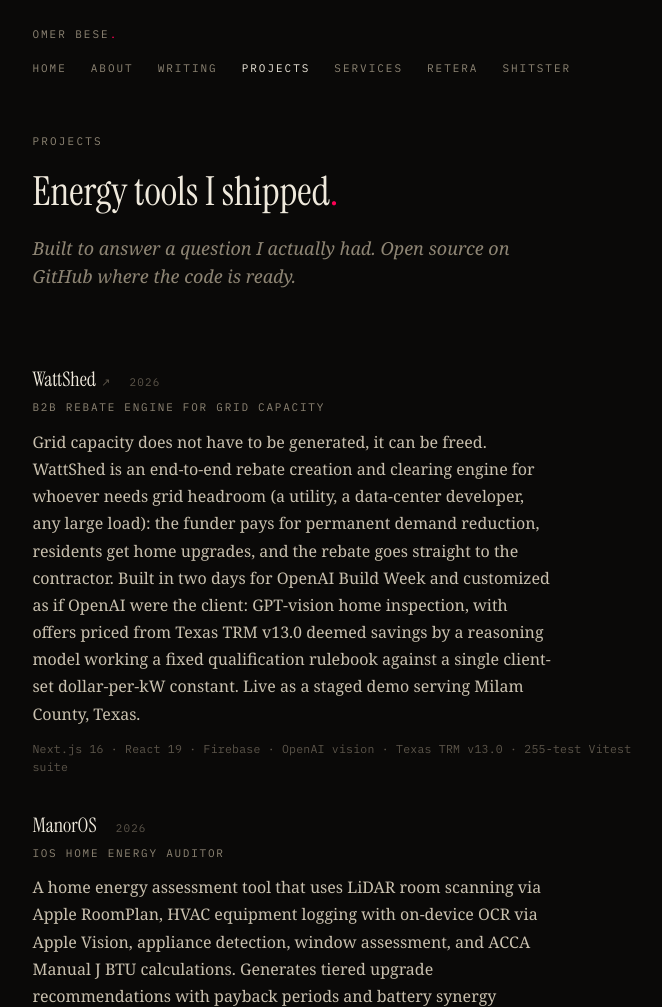
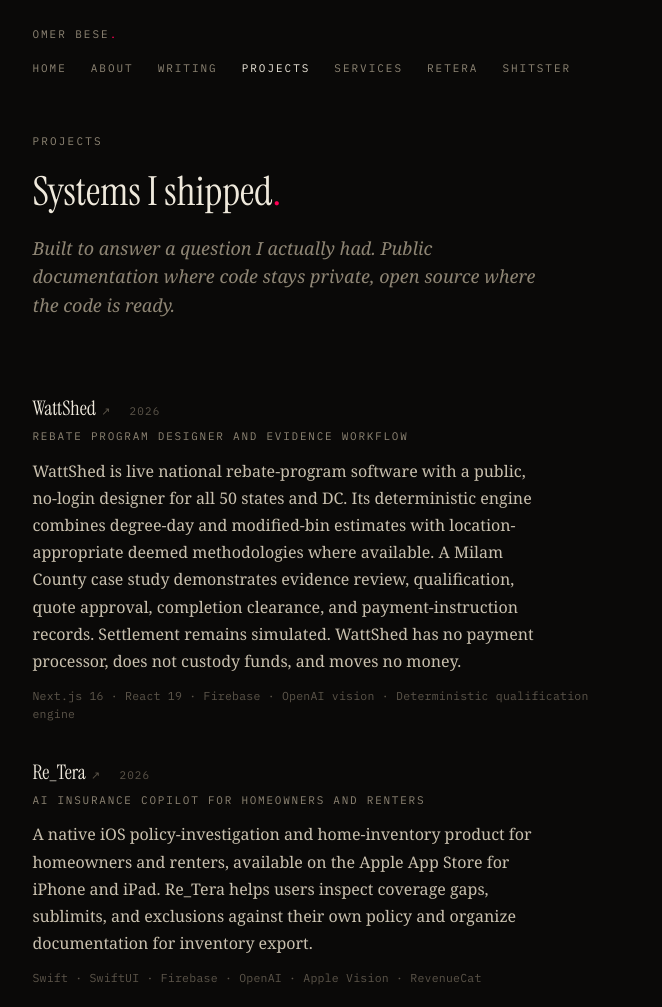
Before and after one commit to mrbese/mrbese.github.io, an Astro site: page /projects in a window 1280 px wide. Shown: the top 1007 px of the page, without its empty margins (98-760 px from the left). Built offline with nearby package versions, Linux system fonts and the light colour scheme; Astro itself is replaced by a stand-in of ours.

Commit message:
Refresh projects and agent metadata

```diff
--- a/src/data/projects.ts
+++ b/src/data/projects.ts
@@ -12,13 +12,22 @@
 export const projects: Project[] = [
   {
     name: 'WattShed',
-    tagline: 'B2B Rebate Engine for Grid Capacity',
+    tagline: 'Rebate Program Designer and Evidence Workflow',
     year: '2026',
     // Repo is private; the link points at the live app, wattshed.co.
     repoUrl: 'https://wattshed.co',
     description:
-      'Grid capacity does not have to be generated, it can be freed. WattShed is an end-to-end rebate creation and clearing engine for whoever needs grid headroom (a utility, a data-center developer, any large load): the funder pays for permanent demand reduction, residents get home upgrades, and the rebate goes straight to the contractor. Built in two days for OpenAI Build Week and customized as if OpenAI were the client: GPT-vision home inspection, with offers priced from Texas TRM v13.0 deemed savings by a reasoning model working a fixed qualification rulebook against a single client-set dollar-per-kW constant. Live as a staged demo serving Milam County, Texas.',
-    stack: ['Next.js 16', 'React 19', 'Firebase', 'OpenAI vision', 'Texas TRM v13.0', '255-test Vitest suite'],
+      'WattShed is live national rebate-program software with a public, no-login designer for all 50 states and DC. Its deterministic engine combines degree-day and modified-bin estimates with location-appropriate deemed methodologies where available. A Milam County case study demonstrates evidence review, qualification, quote approval, completion clearance, and payment-instruction records. Settlement remains simulated. WattShed has no payment processor, does not custody funds, and moves no money.',
+    stack: ['Next.js 16', 'React 19', 'Firebase', 'OpenAI vision', 'Deterministic qualification engine'],
+  },
+  {
+    name: 'Re_Tera',
+    tagline: 'AI Insurance Copilot for Homeowners and Renters',
+    year: '2026',
+    repoUrl: 'https://apps.apple.com/us/app/re-tera-insurance-copilot/id6776045760',
+    description:
+      'A native iOS policy-investigation and home-inventory product for homeowners and renters, available on the Apple App Store for iPhone and iPad. Re_Tera helps users inspect coverage gaps, sublimits, and exclusions against their own policy and organize documentation for inventory export.',
+    stack: ['Swift', 'SwiftUI', 'Firebase', 'OpenAI', 'Apple Vision', 'RevenueCat'],
   },
   {
     name: 'ManorOS',
--- a/src/layouts/BaseLayout.astro
+++ b/src/layouts/BaseLayout.astro
@@ -26,7 +26,7 @@
   '@type': 'Person',
   name: site.name,
   url: site.url,
-  jobTitle: 'Founder and Operator',
+  jobTitle: 'Energy Systems Engineer and Operator',
   address: { '@type': 'PostalAddress', addressLocality: 'Los Angeles', addressRegion: 'CA', addressCountry: 'US' },
   sameAs: ['https://github.com/mrbese', 'https://x.com/mrbese', 'https://linkedin.com/in/omerbese'],
 };
@@ -52,6 +52,7 @@
   <link rel="apple-touch-icon" href="/apple-touch-icon.png" />
   <link rel="sitemap" href="/sitemap-index.xml" />
   <link rel="alternate" type="application/rss+xml" title="Omer Bese" href="/rss.xml" />
+  <link rel="describedby" type="text/plain" href="/llms.txt" />
   <script type="application/ld+json" is:inline set:html={JSON.stringify(person)} />
   <script is:inline>document.documentElement.classList.add('js');</script>
   <slot name="head" />
--- a/src/pages/projects/index.astro
+++ b/src/pages/projects/index.astro
@@ -5,13 +5,13 @@
 ---
 <BaseLayout
   title="Projects · Omer Bese"
-  description="Energy tools: LiDAR home audits, battery ROI, and lithium HAZMAT shipping."
+  description="Live energy and consumer software, from national rebate-program design to insurance-policy investigation."
   path="/projects"
 >
   <div class="phead reveal">
     <div class="eyebrow">projects</div>
-    <h1>Energy tools I shipped<span class="d">.</span></h1>
-    <p class="sub">Built to answer a question I actually had. Open source on GitHub where the code is ready.</p>
+    <h1>Systems I shipped<span class="d">.</span></h1>
+    <p class="sub">Built to answer a question I actually had. Public documentation where code stays private, open source where the code is ready.</p>
   </div>
 
   <section class="list">
```
Also changed, not shown: public/llms.txt (+6 -3 lines).
